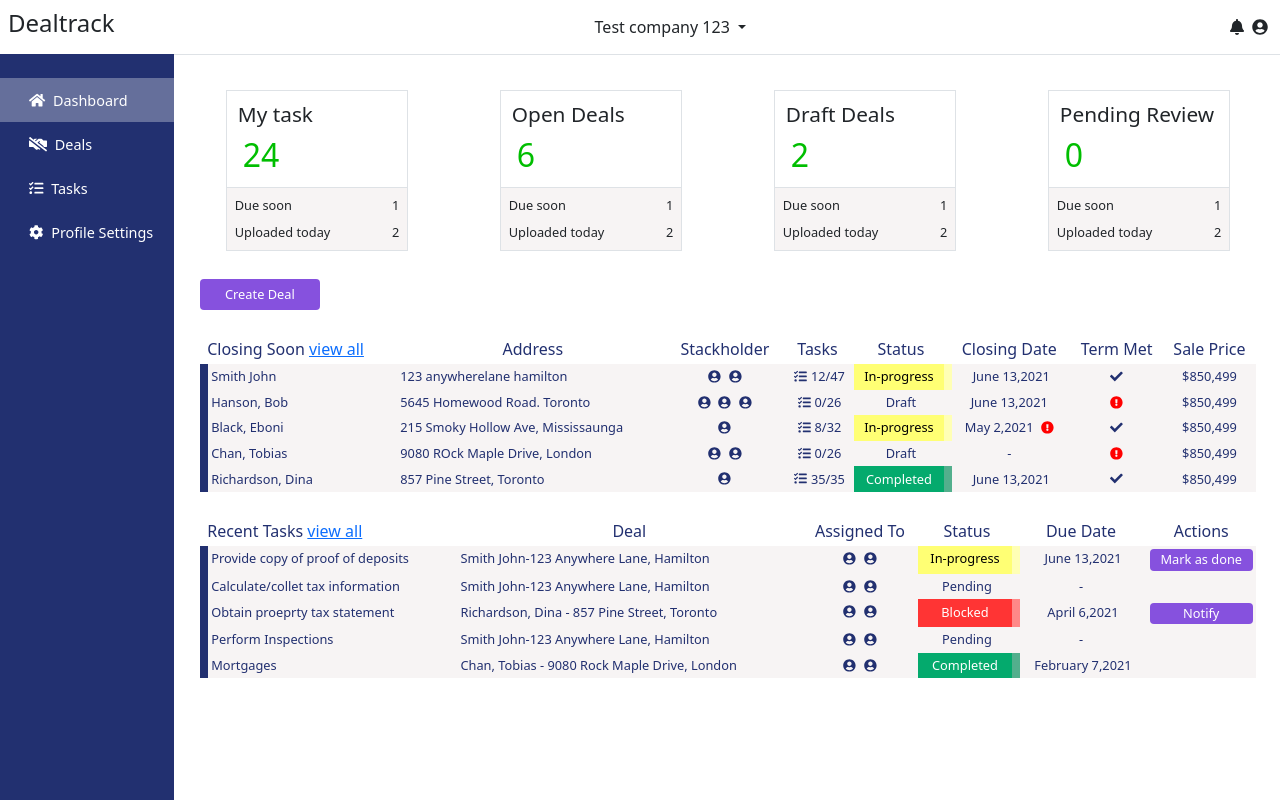
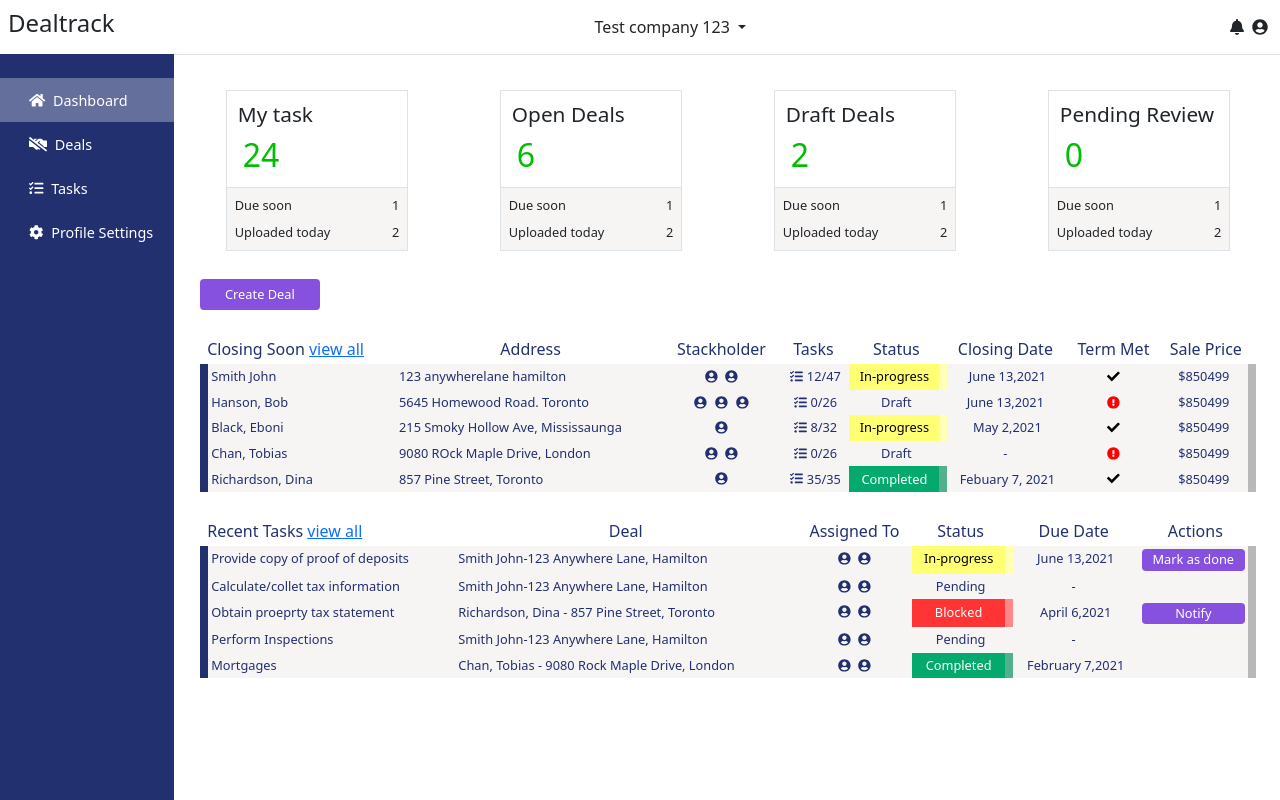
Before and after one commit to mohit-sojitra/dealtrack-demo, an Angular app: page /home in a window 1280 px wide. Built offline with nearby package versions, Linux system fonts and the light colour scheme; sample sign-in values are in the browser's storage.

Commit message:
interface added

```diff
--- a/src/app/components/dashboard/dashboard.component.html
+++ b/src/app/components/dashboard/dashboard.component.html
@@ -83,107 +83,32 @@
         </tr>
       </thead>
       <tbody>
-        <tr>
-          <th>Smith John</th>
-          <th>123 anywherelane hamilton</th>
-          <th class="text-center">
-            <fa-icon class="m-1" [icon]="faUserCircle" size="1x"></fa-icon
-            ><fa-icon class="m-1" [icon]="faUserCircle" size="1x"></fa-icon>
-          </th>
-          <th class="text-center">
-            <fa-icon class="m-1" [icon]="faTasks" size="1x"></fa-icon>12/47
-          </th>
-          <th class="text-center In-progress">In-progress</th>
-          <th class="text-center">June 13,2021</th>
-          <th class="text-center">
-            <fa-icon class="m-1" [icon]="faCheck" size="1x"></fa-icon>
-          </th>
-          <th class="text-center">$850,499</th>
-        </tr>
-        <tr>
-          <th>Hanson, Bob</th>
-          <th>5645 Homewood Road. Toronto</th>
-          <th class="text-center">
-            <fa-icon class="m-1" [icon]="faUserCircle" size="1x"></fa-icon
-            ><fa-icon class="m-1" [icon]="faUserCircle" size="1x"></fa-icon>
-            <fa-icon class="m-1" [icon]="faUserCircle" size="1x"></fa-icon>
-          </th>
-          <th class="text-center">
-            <fa-icon class="m-1" [icon]="faTasks" size="1x"></fa-icon>0/26
-          </th>
-          <th class="text-center Draft">Draft</th>
-          <th class="text-center">June 13,2021</th>
+        <tr *ngFor="let item of closingSoonData">
+          <th>{{ item.name }}</th>
+          <th>{{ item.address }}</th>
           <th class="text-center">
             <fa-icon
               class="m-1"
-              [icon]="faError"
-              style="color: red"
+              [icon]="faUserCircle"
+              size="1x"
+              *ngFor="let in of counter(item.stackHolder); let i = index"
+            ></fa-icon>
+          </th>
+          <th class="text-center">
+            <fa-icon class="m-1" [icon]="faTasks" size="1x"></fa-icon
+            >{{ item.activetask }}/{{ item.totalTask }}
+          </th>
+          <th class="text-center {{ item.status }}">{{ item.status }}</th>
+          <th class="text-center">{{ item.closingDate }}</th>
+          <th class="text-center">
+            <fa-icon
+              class="m-1"
+              [icon]="item.termMet ? faCheck : faError"
+              [ngStyle]="{ color: item.termMet ? 'black' : 'red' }"
               size="1x"
             ></fa-icon>
           </th>
-          <th class="text-center">$850,499</th>
-        </tr>
-        <tr>
-          <th>Black, Eboni</th>
-          <th>215 Smoky Hollow Ave, Mississaunga</th>
-          <th class="text-center">
-            <fa-icon class="m-1" [icon]="faUserCircle" size="1x"></fa-icon>
-          </th>
-          <th class="text-center">
-            <fa-icon class="m-1" [icon]="faTasks" size="1x"></fa-icon>8/32
-          </th>
-          <th class="text-center In-progress">In-progress</th>
-          <th class="text-center">
-            May 2,2021
-            <fa-icon
-              class="m-1"
-              [icon]="faError"
-              style="color: red"
-              size="1x"
-            ></fa-icon>
-          </th>
-          <th class="text-center">
-            <fa-icon class="m-1" [icon]="faCheck" size="1x"></fa-icon>
-          </th>
-          <th class="text-center">$850,499</th>
-        </tr>
-        <tr>
-          <th>Chan, Tobias</th>
-          <th>9080 ROck Maple Drive, London</th>
-          <th class="text-center">
-            <fa-icon class="m-1" [icon]="faUserCircle" size="1x"></fa-icon
-            ><fa-icon class="m-1" [icon]="faUserCircle" size="1x"></fa-icon>
-          </th>
-          <th class="text-center">
-            <fa-icon class="m-1" [icon]="faTasks" size="1x"></fa-icon>0/26
-          </th>
-          <th class="text-center Draft">Draft</th>
-          <th class="text-center">-</th>
-          <th class="text-center">
-            <fa-icon
-              class="m-1"
-              [icon]="faError"
-              style="color: red"
-              size="1x"
-            ></fa-icon>
-          </th>
-          <th class="text-center">$850,499</th>
-        </tr>
-        <tr>
-          <th>Richardson, Dina</th>
-          <th>857 Pine Street, Toronto</th>
-          <th class="text-center">
-            <fa-icon class="m-1" [icon]="faUserCircle" size="1x"></fa-icon>
-          </th>
-          <th class="text-center">
-            <fa-icon class="m-1" [icon]="faTasks" size="1x"></fa-icon>35/35
-          </th>
-          <th class="text-center Completed">Completed</th>
-          <th class="text-center">June 13,2021</th>
-          <th class="text-center">
-            <fa-icon class="m-1" [icon]="faCheck" size="1x"></fa-icon>
-          </th>
-          <th class="text-center">$850,499</th>
+          <th class="text-center">${{ item.salePrice }}</th>
         </tr>
       </tbody>
     </table>
--- a/src/app/components/dashboard/dashboard.component.scss
+++ b/src/app/components/dashboard/dashboard.component.scss
@@ -50,6 +50,9 @@ tbody {
   th:first-child {
     border-left: 0.5rem solid #223070;
   }
+  th:last-child{
+    border-right: 0.5rem solid rgb(185, 184, 184);
+  }
 }
 
 .In-progress {
--- a/src/app/components/dashboard/dashboard.component.ts
+++ b/src/app/components/dashboard/dashboard.component.ts
@@ -1,5 +1,11 @@
 import { Component, OnInit } from '@angular/core';
-import { faCheck, faExclamationCircle, faTasks, faUserCircle } from '@fortawesome/free-solid-svg-icons';
+import {
+  faCheck,
+  faExclamationCircle,
+  faTasks,
+  faUserCircle,
+} from '@fortawesome/free-solid-svg-icons';
+import { ClosingSoon } from 'src/app/interfaces/ClosingSoon.model';
 
 @Component({
   selector: 'app-dashboard',
@@ -10,8 +16,70 @@ export class DashboardComponent implements OnInit {
   faUserCircle = faUserCircle;
   faTasks = faTasks;
   faCheck = faCheck;
-  faError = faExclamationCircle
-  constructor() {}
+  faError = faExclamationCircle;
+  closingSoonData: ClosingSoon[] = [];
+  constructor() {
+    this.closingSoonData.push({
+      name: 'Smith John',
+      address: '123 anywherelane hamilton',
+      stackHolder: 2,
+      activetask: 12,
+      totalTask: 47,
+      closingDate: 'June 13,2021',
+      termMet: true,
+      salePrice: 850499,
+      status: 'In-progress',
+    });
+    this.closingSoonData.push({
+      name: 'Hanson, Bob',
+      address: '5645 Homewood Road. Toronto',
+      stackHolder: 3,
+      activetask: 0,
+      totalTask: 26,
+      closingDate: 'June 13,2021',
+      termMet: false,
+      salePrice: 850499,
+      status: 'Draft',
+    });
+    this.closingSoonData.push({
+      name: 'Black, Eboni',
+      address: '215 Smoky Hollow Ave, Mississaunga		',
+      stackHolder: 1,
+      activetask: 8,
+      totalTask: 32,
+      closingDate: 'May 2,2021',
+      termMet: true,
+      salePrice: 850499,
+      status: 'In-progress',
+    });
+    this.closingSoonData.push({
+      name: 'Chan, Tobias',
+      address: '9080 ROck Maple Drive, London		',
+      stackHolder: 2,
+      activetask: 0,
+      totalTask: 26,
+      closingDate: '-',
+      termMet: false,
+      salePrice: 850499,
+      status: 'Draft',
+    });
+    this.closingSoonData.push({
+      name: 'Richardson, Dina',
+      address: '857 Pine Street, Toronto',
+      stackHolder: 1,
+      activetask: 35,
+      totalTask: 35,
+      closingDate: 'Febuary 7, 2021',
+      termMet: true,
+      salePrice: 850499,
+      status: 'Completed',
+    });
+  }
 
   ngOnInit(): void {}
+
+  // utilite function
+  counter(i: number): Array<number> {
+    return new Array(i);
+  }
 }
```
Also changed, not shown: src/app/interfaces/ClosingSoon.model.ts (added, +11 -0 lines).
